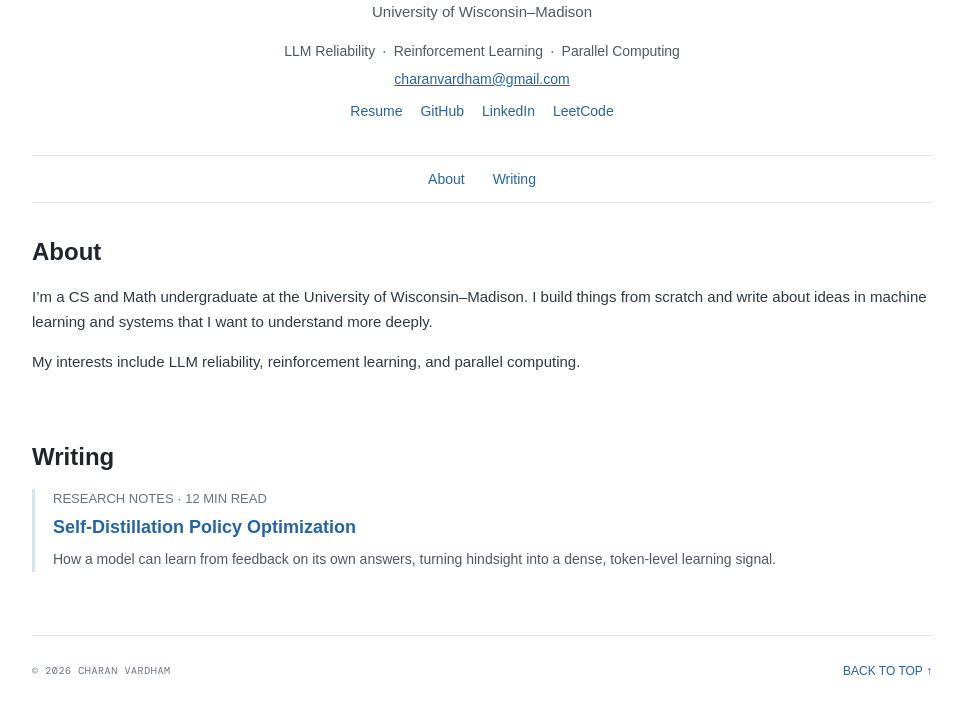
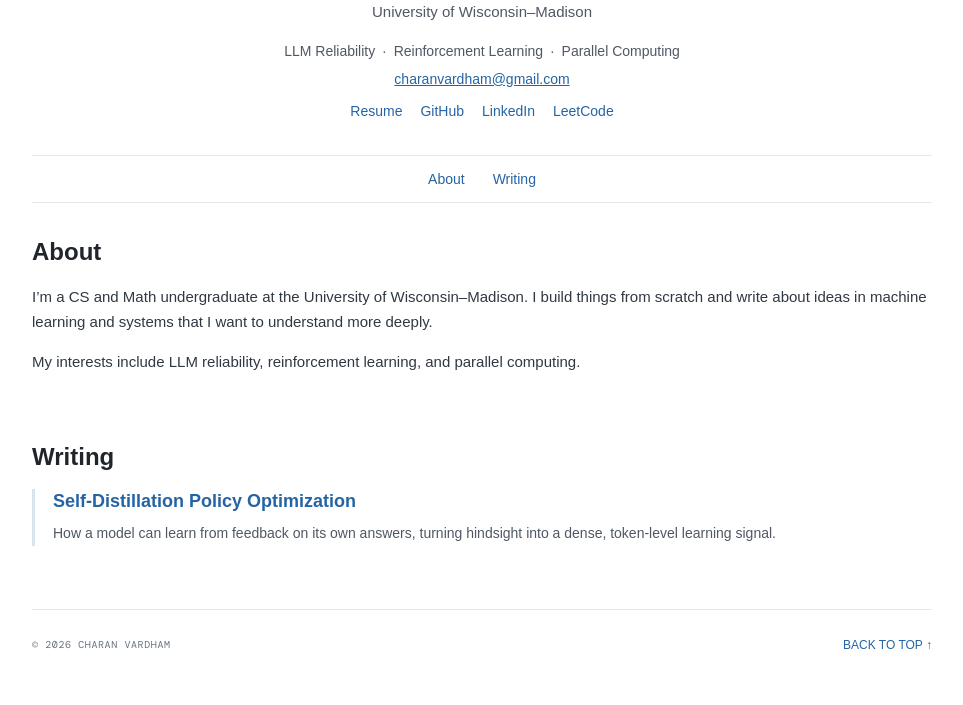
Before and after one commit to Charan6924/charanvardham.github.io, a plain HTML site: page index.html in a window 1280 px wide. Shown: the part 308-1013 px from the top of the page, without its empty margins (158-1121 px from the left). After the commit the page ends 987 px from the top, so only its background shows below. Drawn offline with nearby package versions, Linux system fonts and the light colour scheme.

Commit message:
Show only post title and subtitle

```diff
--- a/index.html
+++ b/index.html
@@ -38,7 +38,7 @@
     <section class="content-section wrap" id="writing">
       <div class="section-label"><span>02</span><h2>Writing</h2></div>
       <div class="section-content">
-        <a class="writing-card" href="posts/sdpo.html"><span class="writing-type">RESEARCH NOTES · 12 MIN READ</span><h3>Self-Distillation Policy Optimization</h3><p>How a model can learn from feedback on its own answers, turning hindsight into a dense, token-level learning signal.</p></a>
+        <a class="writing-card" href="posts/sdpo.html"><h3>Self-Distillation Policy Optimization</h3><p>How a model can learn from feedback on its own answers, turning hindsight into a dense, token-level learning signal.</p></a>
       </div>
     </section>
   </main>
```
